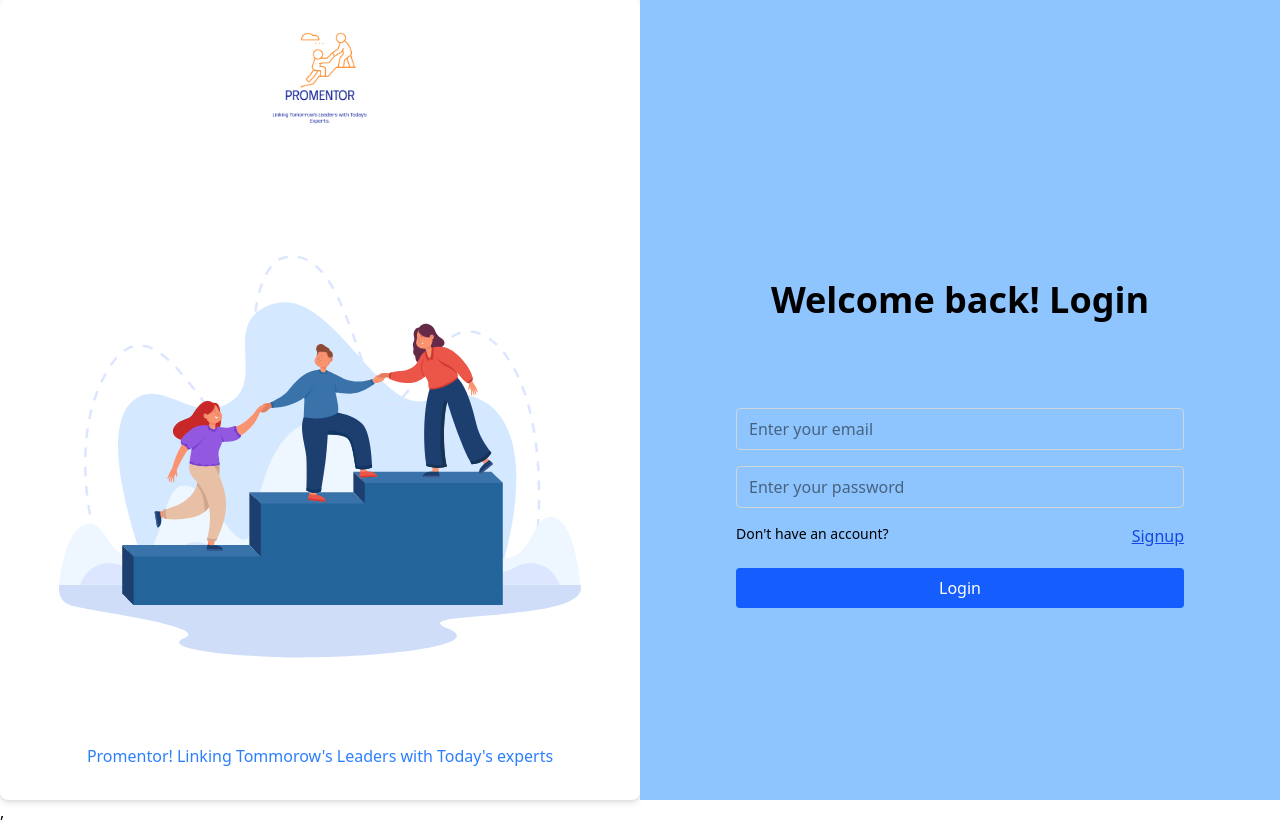
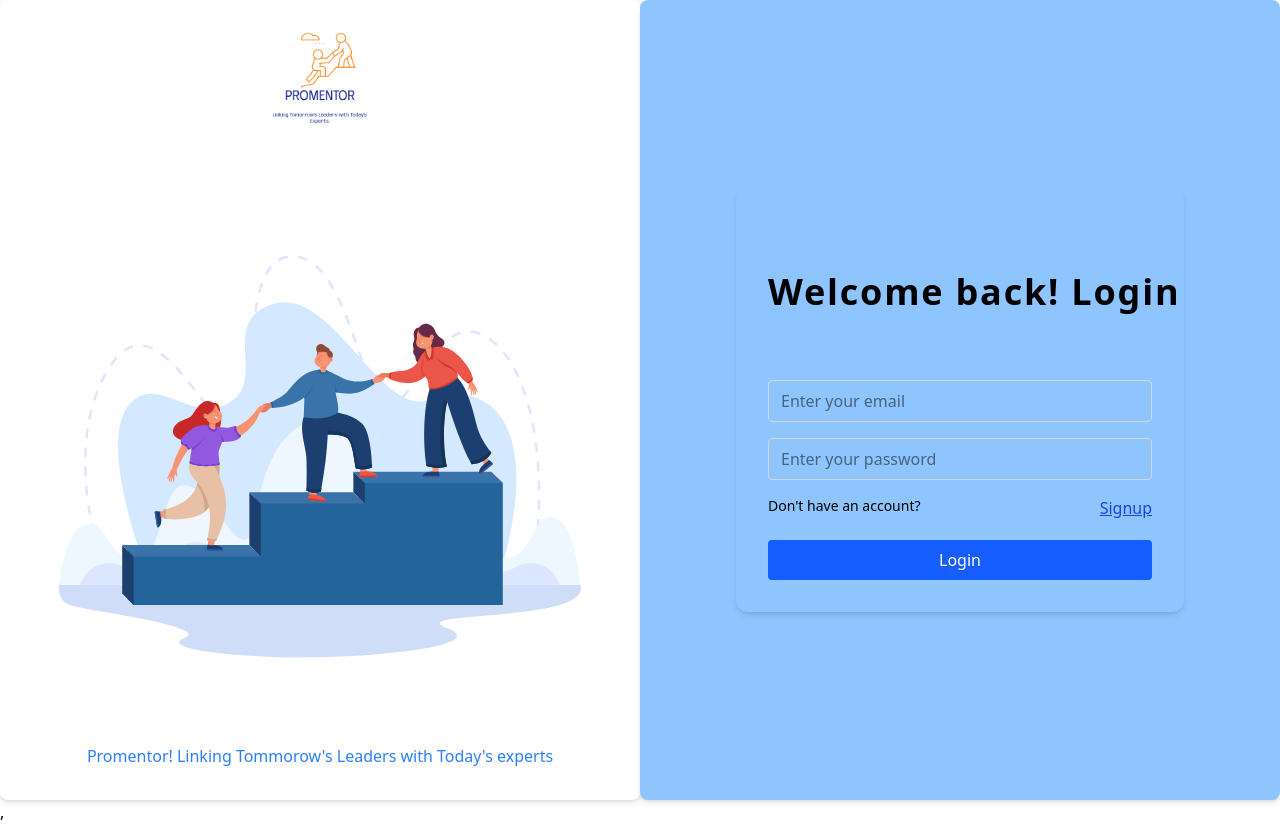
Before and after one commit to tolu13/Mentorship_matching_platform, a React (Vite) app: page /login in a window 1280 px wide. Built offline with nearby package versions, Linux system fonts and the light colour scheme.

Commit message:
final styling

```diff
--- a/src/pages/auth/Login.tsx
+++ b/src/pages/auth/Login.tsx
@@ -18,8 +18,9 @@ const Login = () => {
          </h6>
        </div>
 
-       <div className=" flex flex-col  justify-center h-full px-6 items-center bg-blue-300 w-full">
-         <h2 className=" text-2xl md:text-4xl mx-18 font-semibold py-10 mt-12 mb-0 font-sans">
+       <div className=" flex flex-col justify-center h-full px-6 items-center bg-blue-300 w-full shadow-md rounded-lg">
+        <div className="bg-blue-300 rounded-xl shadow-md p-8 w-full max-w-md">
+         <h2 className="text-lg md:text-4xl py-5 mt-8 font-semibold font-sans whitespace-nowrap text-center tracking-wider">
            Welcome back! Login
          </h2>
 
@@ -49,6 +50,7 @@ const Login = () => {
              <Link to="/register" className="text-blue-700 underline">
                Signup
              </Link>
+
            </div>
 
            <button
@@ -58,6 +60,7 @@ const Login = () => {
              Login
            </button>
          </form>
+         </div>
        </div>
      </div>
    );
--- a/src/pages/auth/Register.tsx
+++ b/src/pages/auth/Register.tsx
@@ -6,7 +6,6 @@ import { Form, Link } from "react-router";
 const Register = () => {
   return (
     <div className="grid grid-cols-1 md:grid-cols-2 h-screen w-full bg-gray-50">
-
       <div className="hidden md:flex flex-col items-center justify-start bg-white p-8 rounded-lg shadow-md h-full">
         <img src={promentor} alt="logo" className="w-24 h-24 mb-6" />
         <img
@@ -19,9 +18,9 @@ const Register = () => {
         </h6>
       </div>
 
-
       <div className="flex flex-col justify-center items-center px-6 md:px-12 bg-blue-300 h-full w-full">
-        <h2 className="text-4xl font-semibold mb-4">Create an Account</h2>
+        <div className="bg-blue-300 rounded-xl shadow-md p-8 w-full max-w-md">
+          <h2 className=" text-lg md:text-4xl font-semibold mb-4 tracking-wider">Create an Account</h2>
           <h3 className="text-sm mb-2">
             Already have an account?{" "}
             <Link to="/login" className="text-blue-700 underline">
@@ -72,6 +71,7 @@ const Register = () => {
           </form>
         </div>
       </div>
+    </div>
   );
 };
 
```
Lines whose indentation alone changed are shown as unchanged.
